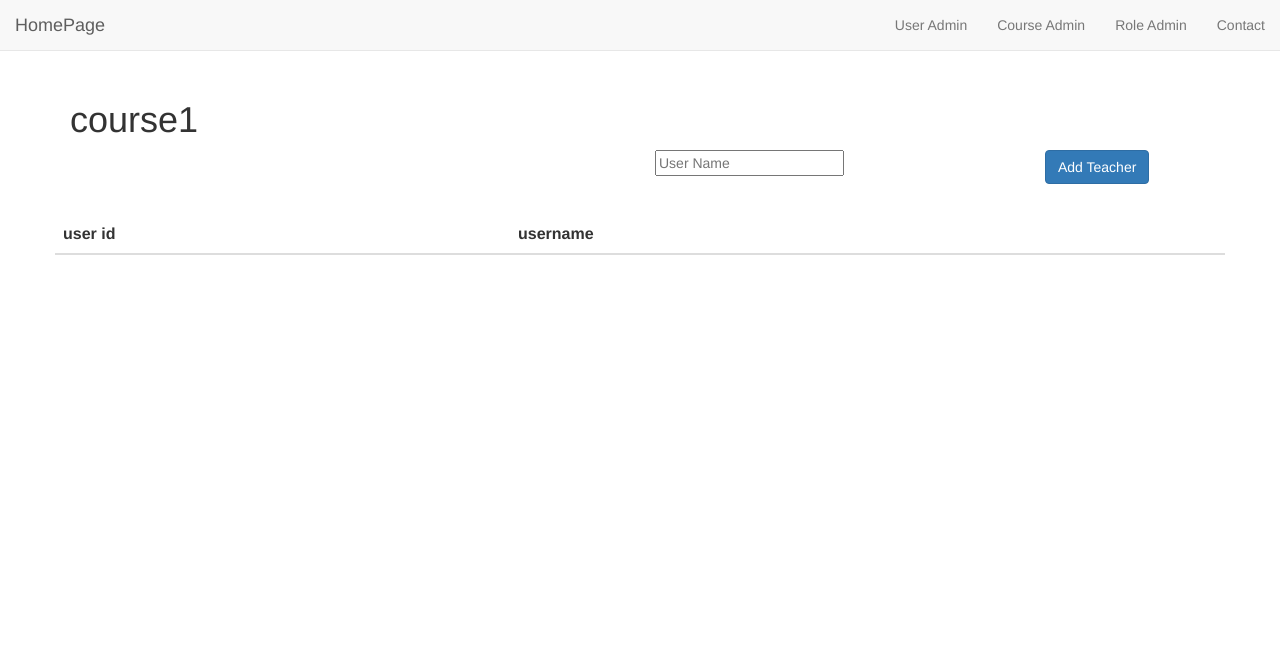
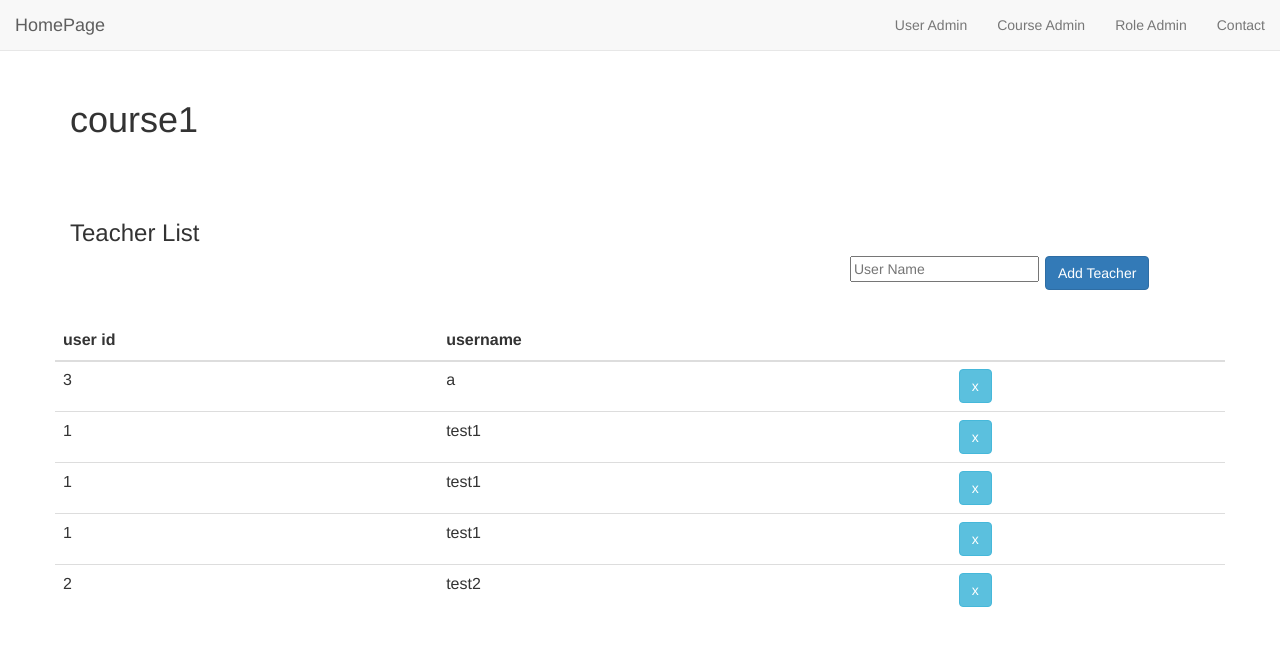
Before and after one commit to chameleon10712/Flask-User-Admin, a Flask app: page /course_info/1 in a window 1280 px wide. Shown: the top 646 px of the page. Run offline with Flask 2, Linux system fonts and the light colour scheme; data comes from the database, SQL or seed files in the repository; lists and menus that the app fills with data are empty; some libraries are stand-ins or nearby versions.

Commit message:
add teacher list

```diff
--- a/app.py
+++ b/app.py
@@ -312,12 +312,17 @@ def course_info(c_id=None):
 		.outerjoin(Role, UserCourseRole.r_id == Role.id) \
 		.with_entities(User.id, User.username, Role.name).all()
 	'''
-	'''
-	teacher = db.session.query(User.id, User.username) \
-		.outerjoin(UserCourseRole, User.id == )
-	'''
-	teacher_list=[]
-	return render_template('course_info.html', c_name=c_name, c_id=c_id, teacher_list=teacher_list)
+
+	teacher_list = db.session.query(User.id, User.username) \
+		.outerjoin(UserCourseRole, User.id == UserCourseRole.u_id) \
+		.outerjoin(Role, UserCourseRole.r_id == 1)\
+		.with_entities(User.id, User.username, Role.name).all()
+
+	return render_template('course_info.html',
+							c_name=c_name,
+							c_id=c_id,
+							teacher_list=teacher_list
+							)
 
 
 @app.route('/set_role', methods=['POST'])
--- a/templates/course_info.html
+++ b/templates/course_info.html
@@ -12,6 +12,15 @@
 
     <script src="https://ajax.googleapis.com/ajax/libs/jquery/3.2.1/jquery.min.js"></script>
 	<script type="text/javascript" src="https://maxcdn.bootstrapcdn.com/bootstrap/3.3.7/js/bootstrap.min.js"></script>
+
+	<style>
+		.course_name {
+			margin-bottom:80px;
+		}
+
+
+
+	</style>
 
 
 
@@ -58,10 +67,12 @@
 
     <div class="container"  style="margin-top:80px;">
 
-		<h1>{{c_name}}</h1>
+		<h1 class="course_name">{{c_name}}</h1>
+
+		<h3>Teacher List</h3>
         <div class="row" style="margin-bottom:30px;">
-                <div class="col-md-8 col-lg-6"></div>
-                <div class="col-md-2 col-lg-4">
+                <div class="col-md-8 col-lg-8"></div>
+                <div class="col-md-2 col-lg-2">
                     <input type="teacher_name" class="input_username" placeholder="User Name">
                 </div>
                 <div class="col-md-2 col-lg-2">
@@ -83,8 +94,8 @@
                 <tbody class="teacher_list">
                     {% for teacher in teacher_list %}
                     <tr class="teacher_list_record">
-                        <td class="teacher_id">{{ teacher.id }}</td>
-                        <td>{{ teacher.name }}</td>
+                        <td class="u_id">{{ teacher.id }}</td>
+                        <td class="u_name">{{ teacher.username }}</td>
                         <td><button type="button" class="delete btn btn-info">x</button></td>
                     </tr>
                     {% endfor %}
@@ -134,6 +145,17 @@
 
 		});
 
+        $('.delete').on('click', function(){
+                var u_id = $(this).parent().parent().children('.u_id').html();
+                console.log('u_id  ', u_id);
+                $.ajax({
+                        url: '/remove_user_from_course',
+                        type:'POST',
+                        data: {u_id:u_id, c_id:c_id},
+                });
+                $(this).parent().parent().remove();
+
+        });
 
 	</script>
 
```
